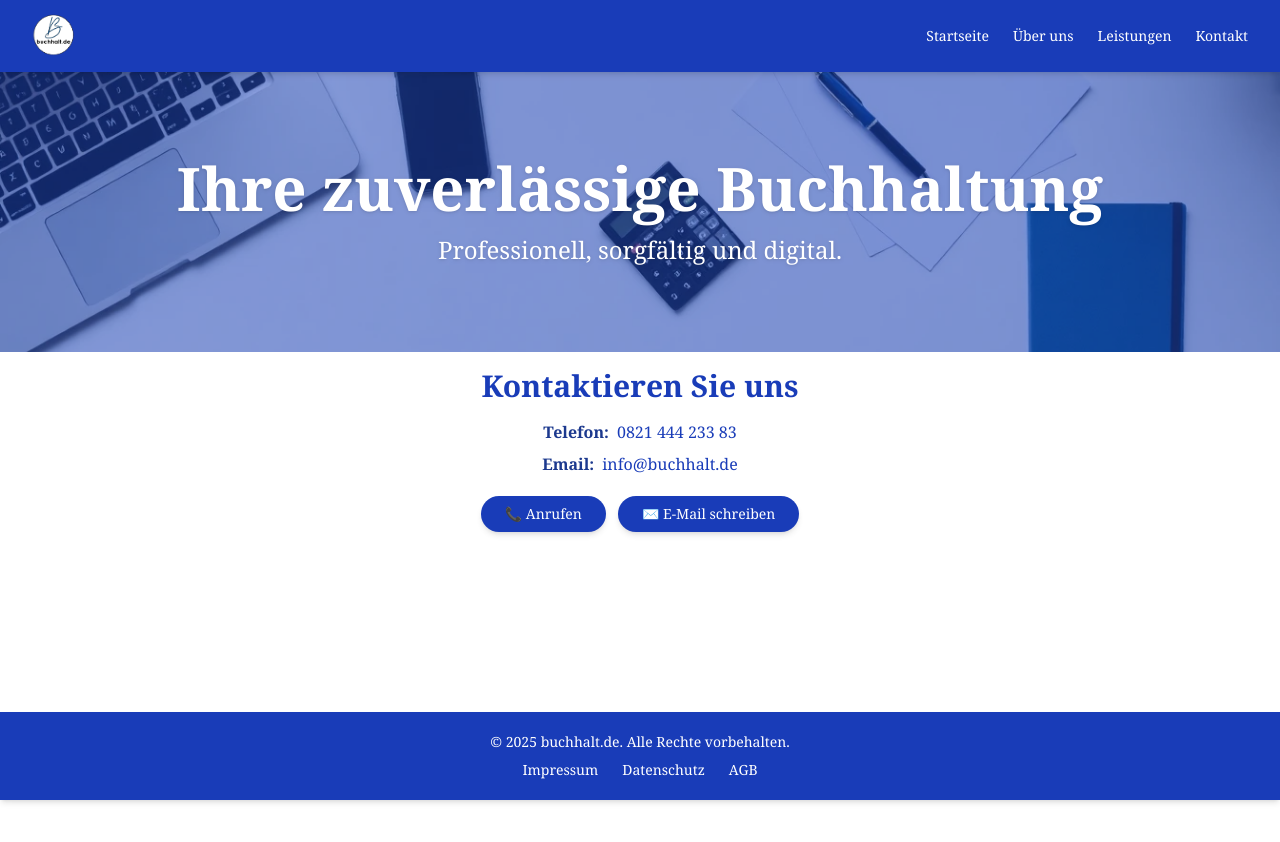
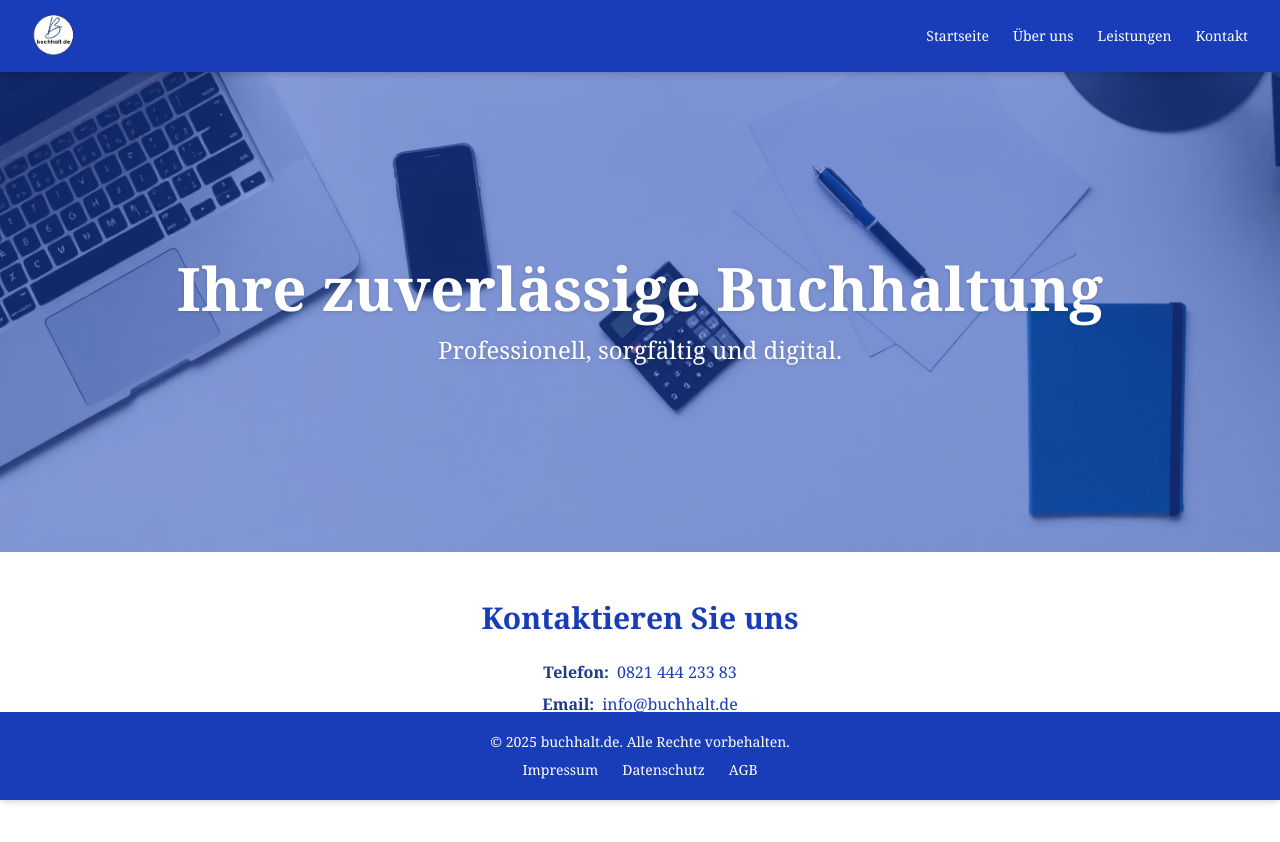
Before and after one commit to deki84/buchhalt_website, a Next.js app: page / in a window 1280 px wide. Shown: the top 842 px of the page. Before the commit the page ends 800 px from the top, so only its background shows below. Built offline with nearby package versions, Linux system fonts and the light colour scheme.

Commit message:
make resposive

```diff
--- a/package.json
+++ b/package.json
@@ -11,6 +11,7 @@
   "dependencies": {
     "framer-motion": "^12.18.1",
     "next": "15.3.3",
+    "nodemailer": "^7.0.3",
     "react": "^19.0.0",
     "react-dom": "^19.0.0",
     "react-icons": "^5.5.0"
@@ -19,6 +20,7 @@
     "@eslint/eslintrc": "^3",
     "@tailwindcss/postcss": "^4",
     "@types/node": "^20",
+    "@types/nodemailer": "^6.4.17",
     "@types/react": "^19",
     "@types/react-dom": "^19",
     "eslint": "^9",
--- a/src/app/about/page.tsx
+++ b/src/app/about/page.tsx
@@ -15,10 +15,15 @@ export default function AboutPage() {
         <p className="mt-4">
           Unsere Arbeitsweise ist digital, sorgfältig und persönlich – damit Sie sich auf Ihr Kerngeschäft konzentrieren können.
         </p>
+          <div className="mt-2 flex flex-col items-center w-full">        <p className="text-lg text-gray-700 font-[Cambria] mb-2 max-w-xl">
+          Wir arbeiten mit <strong>Lexware</strong> – Buchhaltungssoftware mit DATEV-Schnittstelle
+        </p></div>
+
       </div>
 
+
       {/* Raum-Fotos */}
-      <div className="flex flex-wrap justify-center items-start gap-6 mb-6">
+      <div className="flex flex-wrap justify-center items-start gap-6 mb-6 -mt-6">
         <img
           src="/buchhalt_buero1.jpeg"
           alt="Büroansicht"
@@ -38,9 +43,7 @@ export default function AboutPage() {
 
       {/* Lexware-Hinweis */}
       <div className="flex flex-col  items-center">
-        <p className="text-lg text-gray-700 font-[Cambria] mb-2 max-w-xl">
-          Wir arbeiten mit <strong>Lexware</strong> – Buchhaltungssoftware mit DATEV-Schnittstelle
-        </p>
+
         <div className="col-span-full flex justify-center mt-[-20px] mb-6">
           <img
             src="/lexware-office-logo.png"
--- /dev/null
+++ b/src/app/api/contact/route.ts
@@ -0,0 +1,35 @@
+// app/api/contact/route.ts
+import nodemailer from 'nodemailer';
+import { NextResponse } from 'next/server';
+
+export async function POST(req: Request) {
+  const body = await req.json();
+
+  const transporter = nodemailer.createTransport({
+    service: 'outlook ', // oder z. B. 'web.de', 'ionos', 'mailgun'
+    auth: {
+      user: process.env.MAIL_USER,
+      pass: process.env.MAIL_PASS,
+    },
+  });
+
+  try {
+    await transporter.sendMail({
+      from: `"Kontaktformular" <${process.env.MAIL_USER}>`,
+      to: 'deki1984@hotmail.de', // Empfängeradresse
+      subject: `Neue Nachricht von ${body.name}`,
+      text: `
+Firma: ${body.firma || '---'}
+E-Mail: ${body.email}
+Telefon: ${body.telefon}
+Betreff: ${body.betreff}
+Nachricht: ${body.nachricht}
+      `,
+    });
+
+    return NextResponse.json({ success: true });
+  } catch (error) {
+    console.error(error);
+    return NextResponse.json({ success: false }, { status: 500 });
+  }
+}
--- a/src/app/contact/page.tsx
+++ b/src/app/contact/page.tsx
@@ -13,7 +13,12 @@ export default function ContactPage() {
       <section className="min-h-[80vh] bg-white pt-12 pb-32 px-6 text-center font-[Cambria]">
   <h2 className="text-3xl font-bold text-blue-800 mb-8">Kontaktformular</h2>
 
-  <form className="max-w-xl mx-auto space-y-6 text-left">
+
+  <form   action="deki1984@hotmail.de"
+  method="POST"
+  encType="text/plain"
+  className="max-w-xl mx-auto space-y-6 text-left">
+
     <div>
       <label htmlFor="name" className="block text-gray-700 mb-1">Name</label>
       <input type="text" id="name" required className="w-full border border-gray-300 rounded px-3 py-2" />
--- a/src/app/page.tsx
+++ b/src/app/page.tsx
@@ -2,27 +2,24 @@
 
 import { motion } from 'framer-motion';
 
-
 export default function Home() {
   return (
-
-
-
-  <main className="pt-0 mt-0 bg-white text-blue-900 font-[Cambria]">
+    <main className="bg-white text-blue-900 font-[Cambria]">
+      {/* Hero Section */}
       <section
-  className="relative h-[35vh] bg-cover bg-center flex items-center justify-center"
+        className="relative h-[35vh] sm:h-[45vh] md:h-[60vh] bg-cover bg-center flex items-center justify-center"
         style={{ backgroundImage: "url('/hero-image.png')" }}
       >
-        {/* Overlay wenn gewünscht */}
+        {/* Overlay */}
         <div className="absolute inset-0 bg-blue-800 opacity-50" />
 
-        {/* Animierter Text – erscheint nacheinander */}
-        <div className="relative z-10 text-center text-white">
+        {/* Animated Text */}
+        <div className="relative z-10 text-center text-white px-4">
           <motion.h1
             initial={{ opacity: 0, y: 20 }}
             animate={{ opacity: 1, y: 0 }}
             transition={{ duration: 0.8, delay: 0.5 }}
-            className="text-4xl md:text-6xl font-extrabold drop-shadow"
+            className="text-3xl sm:text-4xl md:text-6xl font-extrabold drop-shadow"
           >
             Ihre zuverlässige Buchhaltung
           </motion.h1>
@@ -31,18 +28,20 @@ export default function Home() {
             initial={{ opacity: 0, y: 20 }}
             animate={{ opacity: 1, y: 0 }}
             transition={{ duration: 0.8, delay: 1.2 }}
-            className="text-xl md:text-2xl mt-4 drop-shadow"
+            className="text-base sm:text-lg md:text-2xl mt-4 drop-shadow"
           >
             Professionell, sorgfältig und digital.
           </motion.p>
         </div>
       </section>
 
+      {/* Kontaktbereich */}
+      <section className="bg-white px-6 pt-12 pb-28 text-center">
+        <h2 className="text-2xl sm:text-3xl font-bold text-blue-800 mb-6">
+          Kontaktieren Sie uns
+        </h2>
 
-<div className="bg-white mb-4 pt-4 pb-28 px-4 text-center font-[Cambria]">
-  <h2 className="text-3xl font-bold text-blue-800 mb-4">Kontaktieren Sie uns</h2>
-
-  <div className="space-y-2 text-base text-gray-800">
+        <div className="space-y-2 text-sm sm:text-base text-gray-800">
           <div className="flex justify-center gap-2">
             <span className="font-semibold text-blue-900">Telefon:</span>
             <a href="tel:+4982144423383" className="text-blue-800 hover:underline">
@@ -57,24 +56,22 @@ export default function Home() {
           </div>
         </div>
 
-  {/* Buttons */}
-  <div className="mt-5 flex flex-col sm:flex-row justify-center items-center gap-3">
+        {/* Call-to-Action Buttons */}
+        <div className="mt-6 flex flex-col sm:flex-row justify-center items-center gap-3">
           <a
             href="tel:+4982144423383"
-      className="bg-blue-800 text-white px-6 py-2 rounded-full shadow-md hover:bg-blue-600 transition w-60 sm:w-auto flex items-center justify-center gap-2 text-sm"
+            className="bg-blue-800 text-white px-6 py-2 rounded-full shadow-md hover:bg-blue-600 transition w-60 sm:w-auto flex items-center justify-center gap-2 text-sm sm:text-base"
           >
             📞 Anrufen
           </a>
           <a
             href="mailto:info@buchhalt.de"
-      className="bg-blue-800 text-white px-6 py-2 rounded-full shadow-md hover:bg-blue-600 transition w-60 sm:w-auto flex items-center justify-center gap-2 text-sm"
+            className="bg-blue-800 text-white px-6 py-2 rounded-full shadow-md hover:bg-blue-600 transition w-60 sm:w-auto flex items-center justify-center gap-2 text-sm sm:text-base"
           >
             ✉️ E-Mail schreiben
           </a>
         </div>
-</div>
-
-
+      </section>
     </main>
   );
 }
--- a/src/app/services/page.tsx
+++ b/src/app/services/page.tsx
@@ -5,20 +5,7 @@ export default function ServicePage() {
       <h2 className="text-3xl font-bold text-blue-800 mb-8">Unsere Leistungen</h2>
 
       {/* Lexware Hinweis */}
-      <div className="flex flex-col items-center mb-4">
 
-     <div className="flex flex-col items-center mb-1">
-  <p className="text-lg text-gray-700 max-w-xl mb-1">
-    Wir arbeiten mit <strong>Lexware</strong> – Buchhaltungssoftware mit DATEV-Schnittstelle
-  </p>
-  <img
-    src="/lexware-office-logo.png"
-    alt="Lexware Logo"
-    className="w-40 h-auto mb-2"
-  />
-</div>
-
-      </div>
 
       {/* Kachelübersicht */}
 <div className="mt-0 grid grid-cols-1 md:grid-cols-3 gap-6 max-w-5xl mx-auto text-left text-gray-800">        <div className="p-6 bg-gray-100 rounded-lg shadow hover:shadow-md transition">
@@ -61,8 +48,19 @@ export default function ServicePage() {
         </ul>
       </div>
 
-      {/* Lexware Logo */}
+          <div className="mt-20 flex flex-col items-center">
 
+<div className="mt+20 mb-10 flex flex-col items-center space-y-2">
+  <img
+
+            src="/lexware-office-logo.png"
+            alt="Lexware Logo"
+            className="w-48 h-auto"
+          />
+
+</div>
+
+      </div>
     </section>
   );
 }
```
Also changed, not shown: 1 other file (tests, documents, lock files or other folders). Lines whose indentation alone changed are shown as unchanged.
